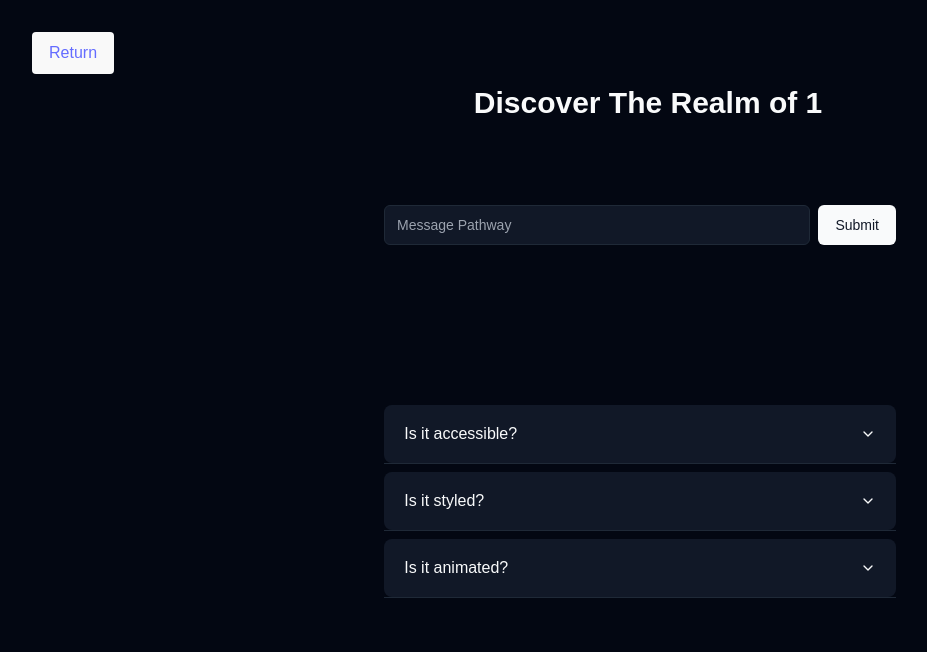
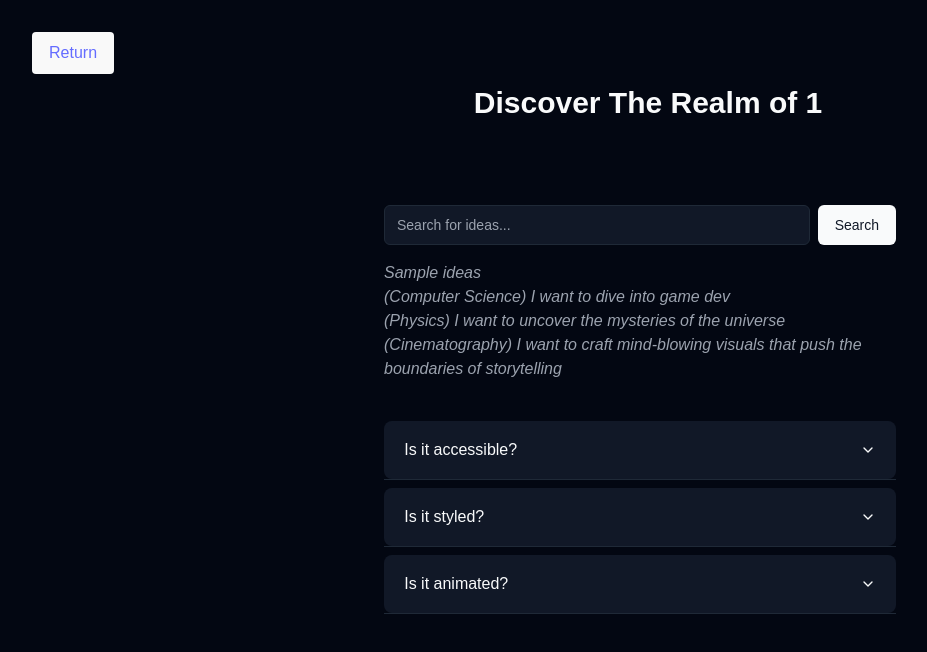
Before and after one commit to 49M/Pathway_App, a Next.js app in the folder Pathway-Next/pathway-next/: page /section/1 in a window 1280 px wide. Shown: the top 652 px of the page, without its empty margins (0-927 px from the left). Built offline with nearby package versions, Linux system fonts and the light colour scheme.

Commit message:
added recommendations

```diff
--- a/Pathway-Next/pathway-next/components/ui/search-bar.tsx
+++ b/Pathway-Next/pathway-next/components/ui/search-bar.tsx
@@ -2,15 +2,64 @@
 import { Button } from "@/components/ui/button"
 import { Input } from "@/components/ui/input"
 import { Accordion, AccordionItem, AccordionTrigger, AccordionContent } from "@/components/ui/accordion"
+import { useState } from "react"
 
 export function SearchBar({onClick}: {onClick: any}) {
+
+  const [searchQuery, setSearchQuery] = useState('')
+  const [filteredRecommendations, setFilteredRecommendations] = useState<string[]>([])
+
+  const examples = [
+    "Sample ideas",
+    "(Computer Science) I want to dive into game dev",
+    "(Physics) I want to uncover the mysteries of the universe",
+    "(Cinematography) I want to craft mind-blowing visuals that push the boundaries of storytelling"
+  ]
+
+  const handleSearchChange = (event: React.ChangeEvent<HTMLInputElement>) => {
+    setSearchQuery(event.target.value)
+  }
+
+  const handleSearchClick = () => {
+    const filtered = examples.filter((example) =>
+      example.toLowerCase().includes(searchQuery.toLowerCase())
+    )
+    setFilteredRecommendations(filtered)
+    onClick()
+  }
+
   return (
     <div>
-    <div className="flex w-full items-center space-x-2 ">
-      <Input type="email" className='bg-primary-foreground'placeholder="Message Pathway" />
-      <Button type="submit" onClick={onClick}>Submit</Button>
+      <div className="flex w-full items-center space-x-2">
+        <Input
+          type="text"
+          value={searchQuery}
+          onChange={handleSearchChange}
+          className='bg-primary-foreground'
+          placeholder="Search for ideas..."
+        />
+        <Button type="submit" onClick={handleSearchClick}>Search</Button>
       </div>
-    <Accordion type="single" collapsible className="w-full mt-40 space-y-2">
+
+      {/* Display the filtered recommendations */}
+      <div className="mt-4 space-y-2">
+        {filteredRecommendations.length > 0 ? (
+          filteredRecommendations.map((recommendation, index) => (
+            <div key={index} className="italic text-gray-400">
+              {recommendation}
+            </div>
+          ))
+        ) : (
+          <div className="italic text-gray-400">
+            {examples.map((example, index) => (
+              <div key={index}>{example}</div>
+            ))}
+          </div>
+        )}
+      </div>
+
+      {/* Original Accordion Section */}
+      <Accordion type="single" collapsible className="w-full mt-10 space-y-2">
         <AccordionItem value="item-1">
           <AccordionTrigger>Is it accessible?</AccordionTrigger>
           <AccordionContent>
@@ -20,26 +69,16 @@ export function SearchBar({onClick}: {onClick: any}) {
         <AccordionItem value="item-2">
           <AccordionTrigger>Is it styled?</AccordionTrigger>
           <AccordionContent>
-          Yes. It comes with default styles that matches the other
-          components&apos; aesthetic.
+            Yes. It comes with default styles that matches the other components&apos; aesthetic.
           </AccordionContent>
         </AccordionItem>
         <AccordionItem value="item-3">
           <AccordionTrigger>Is it animated?</AccordionTrigger>
           <AccordionContent>
-          Yes. It&apos;s animated by default, but you can disable it if you
-          prefer.
+            Yes. It&apos;s animated by default, but you can disable it if you prefer.
           </AccordionContent>
         </AccordionItem>
       </Accordion>
     </div>
   )
 }
-
-const examples = [
-    "I want to learn a programming language",
-    "I'm interested in anythitng data",
-    "I want to master AI and deep learning",
-    "I'm interested in life sciences",
-    "I want to learn front-end programming",
-]
```
Also changed, not shown: 2 other files (tests, documents, lock files or other folders). Lines whose indentation alone changed are shown as unchanged.
